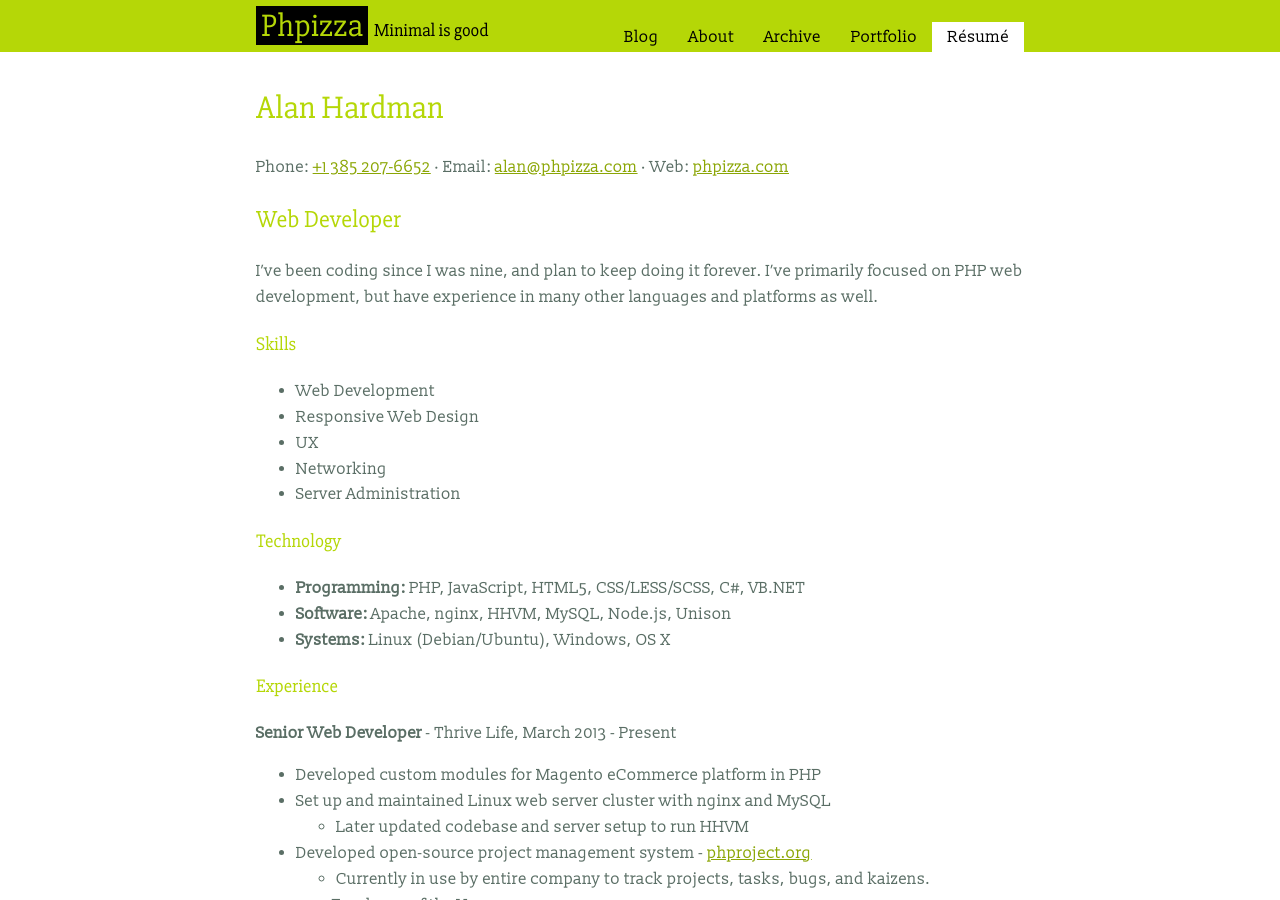
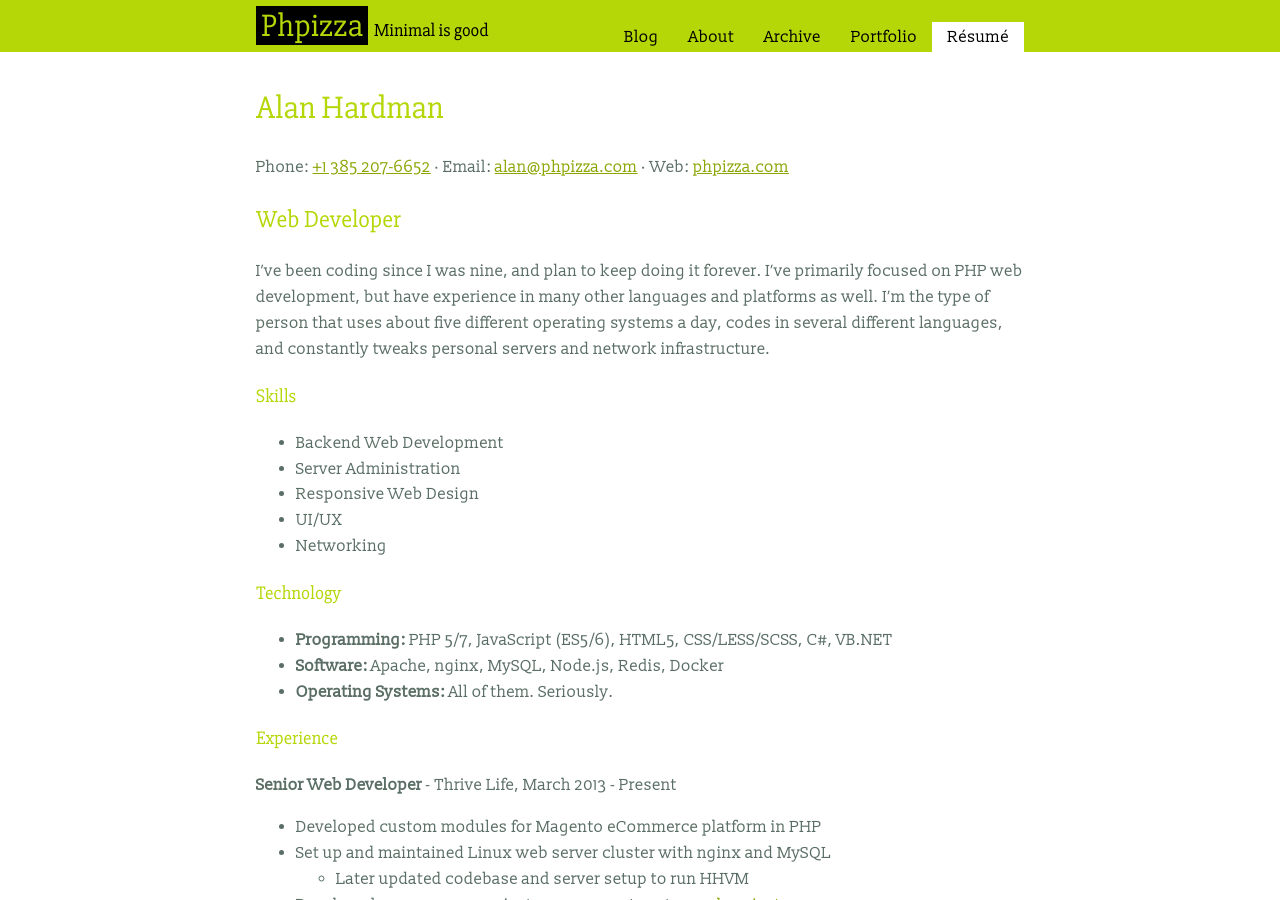
Before and after one commit to Alanaktion/alanaktion.github.io, a Jekyll site: the page built from resume.md, in a window 1280 px wide and 900 px high. Built offline with Jekyll 4.4.1, drawn with Linux system fonts in a browser that asks for light colours.

Commit message:
Tweaking resume text

```diff
--- a/resume.md
+++ b/resume.md
@@ -9,21 +9,21 @@ Phone: [+1 385 207-6652](tel:13852076652) · Email: [alan@phpizza.com](mailto:al
 
 ## Web Developer
 
-I've been coding since I was nine, and plan to keep doing it forever. I've primarily focused on PHP web development, but have experience in many other languages and platforms as well.
+I've been coding since I was nine, and plan to keep doing it forever. I've primarily focused on PHP web development, but have experience in many other languages and platforms as well. I'm the type of person that uses about five different operating systems a day, codes in several different languages, and constantly tweaks personal servers and network infrastructure.
 
 ### Skills
 
-- Web Development
+- Backend Web Development
+- Server Administration
 - Responsive Web Design
-- UX
+- UI/UX
 - Networking
-- Server Administration
 
 ### Technology
 
-- **Programming:** PHP, JavaScript, HTML5, CSS/LESS/SCSS, C#, VB.NET
-- **Software:** Apache, nginx, HHVM, MySQL, Node.js, Unison
-- **Systems:** Linux (Debian/Ubuntu), Windows, OS X
+- **Programming:** PHP 5/7, JavaScript (ES5/6), HTML5, CSS/LESS/SCSS, C#, VB.NET
+- **Software:** Apache, nginx, MySQL, Node.js, Redis, Docker
+- **Operating Systems:** All of them. Seriously.
 
 ### Experience
 
```
